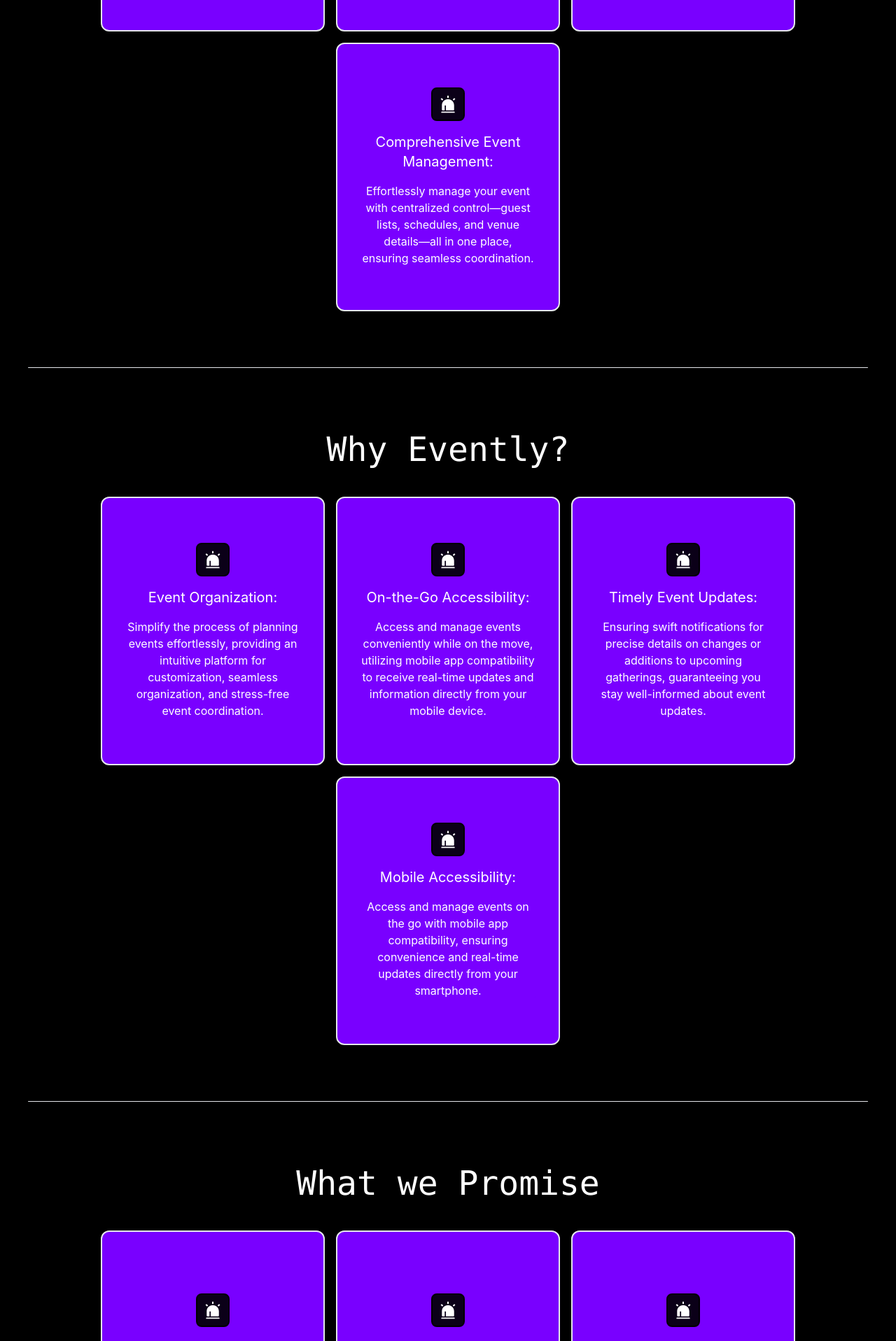
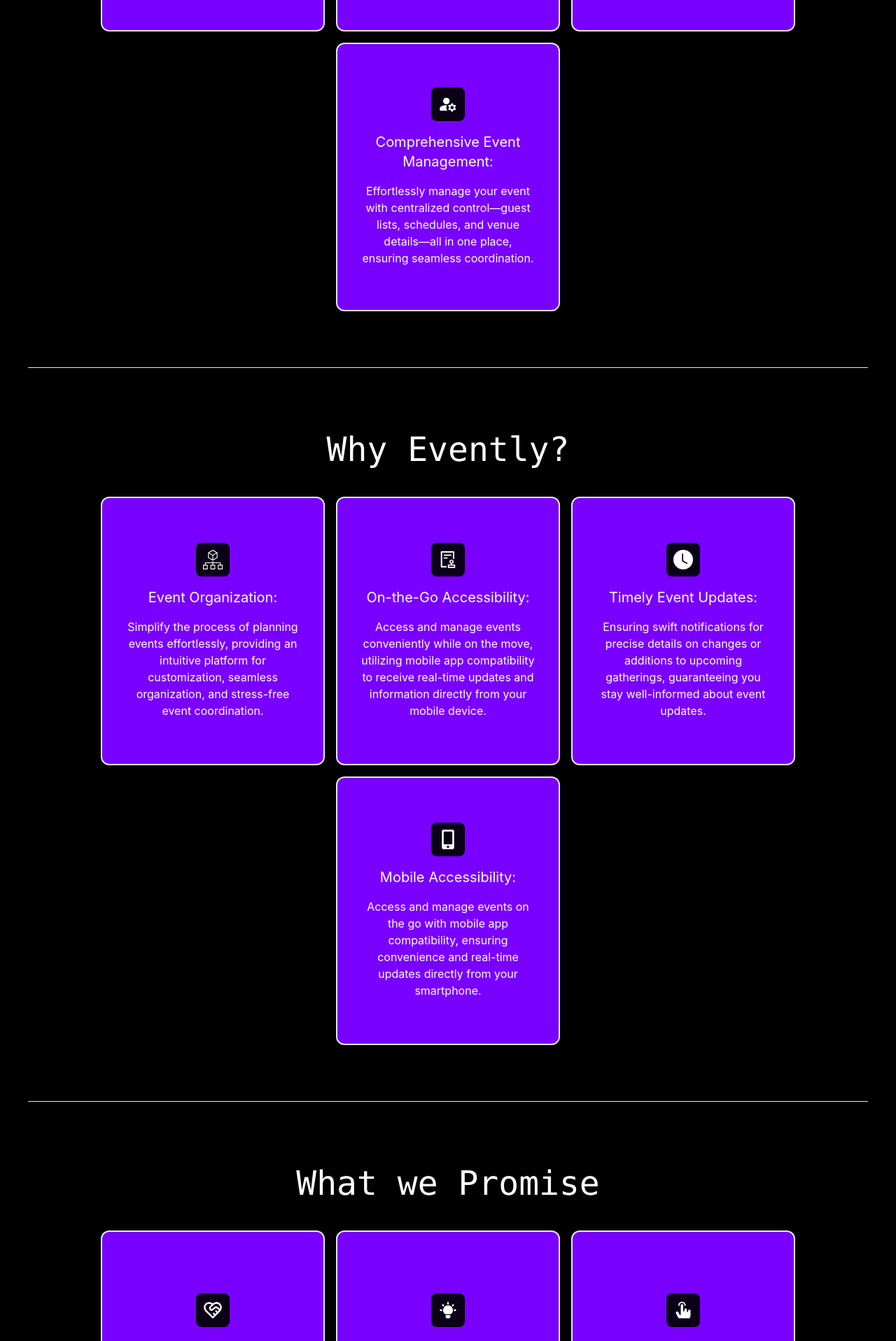
Before and after one commit to adeeb-404/Evently-Website, a React (Vite) app: page / in a window 1280 px wide. Shown: the part 1300-3217 px from the top of the page at 70% size. Built offline with nearby package versions, Linux system fonts and the light colour scheme.

Commit message:
Added react icons

```diff
--- a/src/Components/Website/BoxInfo.jsx
+++ b/src/Components/Website/BoxInfo.jsx
@@ -1,5 +1,17 @@
 import { FaWandMagicSparkles } from "react-icons/fa6";
 import { AiFillAlert } from "react-icons/ai";
+import { BiSolidBellRing } from "react-icons/bi";
+import { MdManageAccounts } from "react-icons/md";
+import { AiOutlineAudit } from "react-icons/ai";
+import { BsClockFill } from "react-icons/bs";
+import { FaMobileAlt } from "react-icons/fa";
+import { LuHeartHandshake } from "react-icons/lu";
+import { TbBulbFilled } from "react-icons/tb";
+import { VscOrganization } from "react-icons/vsc";
+import { SiAwsorganizations } from "react-icons/si";
+import { PiHandTapFill } from "react-icons/pi";
+import { IoPerson } from "react-icons/io5";
+import { SiSymantec } from "react-icons/si";
 
 
 const Info = {
@@ -17,13 +29,13 @@
         " Implement a one-click RSVP button for attendees to quickly confirm their participation, streamlining the event registration process and encouraging higher attendance",
     },
     {
-      image: <AiFillAlert />,
+      image: <BiSolidBellRing />,
       box_heading: "Upcoming Event Alerts:",
       box_data:
         " Stay informed with timely event notifications as your upcoming gatherings approach, ensuring you never miss a moment of your planned experiences.",
     },
     {
-      image: <AiFillAlert />,
+      image: <MdManageAccounts />,
       box_heading: "Comprehensive Event Management:",
       box_data:
         "Effortlessly manage your event with centralized control—guest lists, schedules, and venue details—all in one place, ensuring seamless coordination.",
@@ -31,25 +43,25 @@
   ],
   "Why Evently?": [
     {
-      image: <AiFillAlert />,
+      image: <SiAwsorganizations />,
       box_heading: "Event Organization:",
       box_data:
         "Simplify the process of planning events effortlessly, providing an intuitive platform for customization, seamless organization, and stress-free event coordination.",
     },
     {
-      image: <AiFillAlert />,
+      image: <AiOutlineAudit />,
       box_heading: "On-the-Go Accessibility:",
       box_data:
         " Access and manage events conveniently while on the move, utilizing mobile app compatibility to receive real-time updates and information directly from your mobile device.",
     },
     {
-      image: <AiFillAlert />,
+      image: <BsClockFill />,
       box_heading: "Timely Event Updates: ",
       box_data:
         "Ensuring swift notifications for precise details on changes or additions to upcoming gatherings, guaranteeing you stay well-informed about event updates.",
     },
     {
-      image: <AiFillAlert />,
+      image: <FaMobileAlt />,
       box_heading: "Mobile Accessibility:",
       box_data:
       "Access and manage events on the go with mobile app compatibility, ensuring convenience and real-time updates directly from your smartphone.",
@@ -57,25 +69,25 @@
   ],
   "What we Promise": [
     {
-      image: <AiFillAlert />,
+      image: <LuHeartHandshake />,
       box_heading: "Complete Event Support:",
       box_data:
         "We promise to help you with everything for your event, like guests, schedules, and venue details, making planning easy.",
     },
     {
-      image: <AiFillAlert />,
+      image: <TbBulbFilled />,
       box_heading: "Easy Planning:",
       box_data:
         "Trust us for simple event planning, where we take care of all the details, making coordination effortless.",
     },
     {
-      image: <AiFillAlert />,
+      image: <PiHandTapFill />,
       box_heading: "One-Stop Control:",
       box_data:
         "Manage everything in one place with our platform, from guests to schedules, giving you control over your event.",
     },
     {
-      image: <AiFillAlert />,
+      image: <SiSymantec />,
       box_heading: "Flexible Event Experience:",
       box_data:
         "Expect a flexible event experience with us, whether it's online or in person, ensuring you can participate however you prefer.",
@@ -83,18 +95,18 @@
   ],
   "Developer's info": [
     {
-      image: <AiFillAlert />,
+      image: <IoPerson />,
       box_heading: "Manoj Hebbar",
       box_data:
-        "Front-End Developer : Crafting the user interface with a keen eye for design and user experience .",
+        "Front-End Developer : Crafting the user interface focusing on design and user experience .",
     },
     {
-      image: <AiFillAlert />,
+      image: <IoPerson />,
       box_heading: "Akshay Raj",
       box_data:`Back-End Developer :
 Managing server-side logic, databases, and overall backend functionality.`    },
     {
-      image: <AiFillAlert />,
+      image: <IoPerson />,
       box_heading: "Mohammed Adeeb",
       box_data:
         " Full-Stack Developer : Bridging the gap between frontend and backend development.",
```
